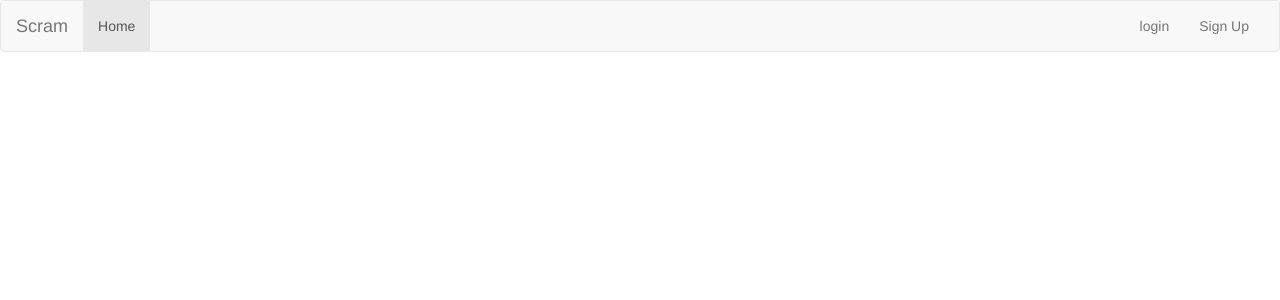
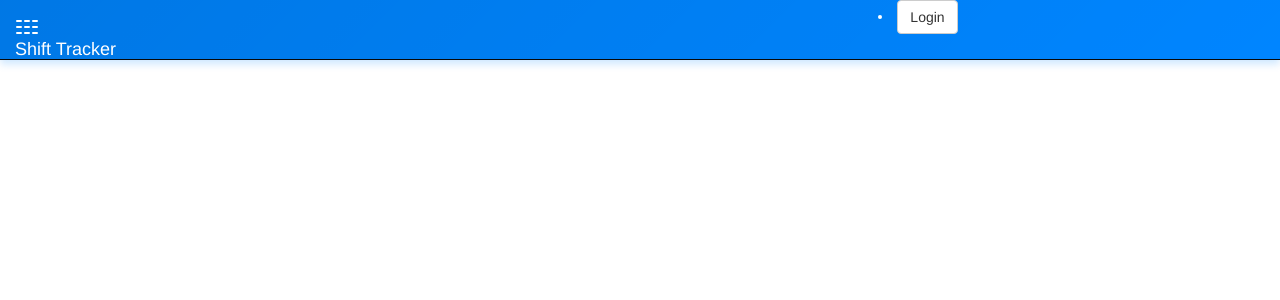
Before and after one commit to jonnygovish/Shift-Tracker, a Django app: template shifts/templates/navbar.html in a window 1280 px wide. Shown: the top 300 px of the page. Run offline with Django 3.2, Linux system fonts and the light colour scheme; the template is opened without the code that fills it, so the values that code supplies are empty; some libraries are stand-ins or nearby versions.

Commit message:
MInor chnages

```diff
--- a/shifts/templates/navbar.html
+++ b/shifts/templates/navbar.html
@@ -1,28 +1,52 @@
-{% load bootstrap3 %} {%load staticfiles%} {% block styles %} {% bootstrap_css %}{% endblock %}
-<nav class="navbar navbar-default">
+{% load bootstrap3 %}
+{%load staticfiles%}
+{% block styles %}
+{% bootstrap_css %}
+<link rel="stylesheet" href="{% static 'css/navbar.css' %} ">
+{% endblock %}
+<!DOCTYPE html>
+<html lang="en">
+<head>
+  <meta charset="UTF-8">
+  <meta name="viewport" content="width=device-width, initial-scale=1.0">
+  <meta http-equiv="X-UA-Compatible" content="ie=edge">
+</head>
+<body>
+  <nav class="navbar navbar-inverse navbar-fixed-top" id="navbar">
     <div class="container-fluid">
       <div class="navbar-header">
-			<button type="button" class="navbar-toggle collapsed" data-toggle="collapse" data-target="#navbar" aria-expanded="false" aria-controls="navbar">
-				<span class="sr-only">Toggle navigation</span>
-				<span class="icon-bar"></span>
-				<span class="icon-bar"></span>
-				<span class="icon-bar"></span>
-			</button>
-			<a class="navbar-brand" href="#">Scram</a>
+        <a class="navbar-brand" href="/"><img src="/static/images/shifts-white-f2e354.svg" alt=""> Shift Tracker</a>
       </div>
-		<div id="navbar" class="navbar-collapse collapse">
-			<ul class="nav navbar-nav">
-				<li class="active"><a href="#">Home</a></li>
+      <div class="col-sm-4 col-md-4 navbar-right">
+
+        <div>
+          {% if user.is_authenticated %}
+          <ul>
+            <li class="dropdown">
+              <a href="#" class="dropdown-toggle navbar-brand" data-toggle="dropdown" role="button" aria-expanded="false">{{user.username}}
+                <span class="caret"></span>
+              </a>
+              <ul class="dropdown-menu" role="menu">
+                <li>
+                  <a href="/accounts/password/change">Change Password</a>
+                </li>
+                <li>
+                  <a href="/logout">Logout</a>
+                </li>
               </ul>
-			<ul class="nav navbar-nav navbar-right">
-				{% if user.is_authenticated %}
-				<li class="active"><a href="/"><span class="sr-only">{{user.username}}</span></a></li>
-				<li><a href="/logout">Logout</a></li>
+            </li>
+          </ul>
           {% else %}
-				<li><a href="/accounts/login">login</a></li>
-				<li><a href="/accounts/register">Sign Up</a></li>
+          <li>
+            <a class='btn btn-default' href="/accounts/login">Login</a>
+          </li>
+
           {% endif %}
-			</ul>
-		</div><!--/.nav-collapse -->
-	</div><!--/.container-fluid -->
+        </div>
+      </div>
+
+    </div>
   </nav>
+
+</body>
+</html>
```
Lines whose indentation alone changed are shown as unchanged.
